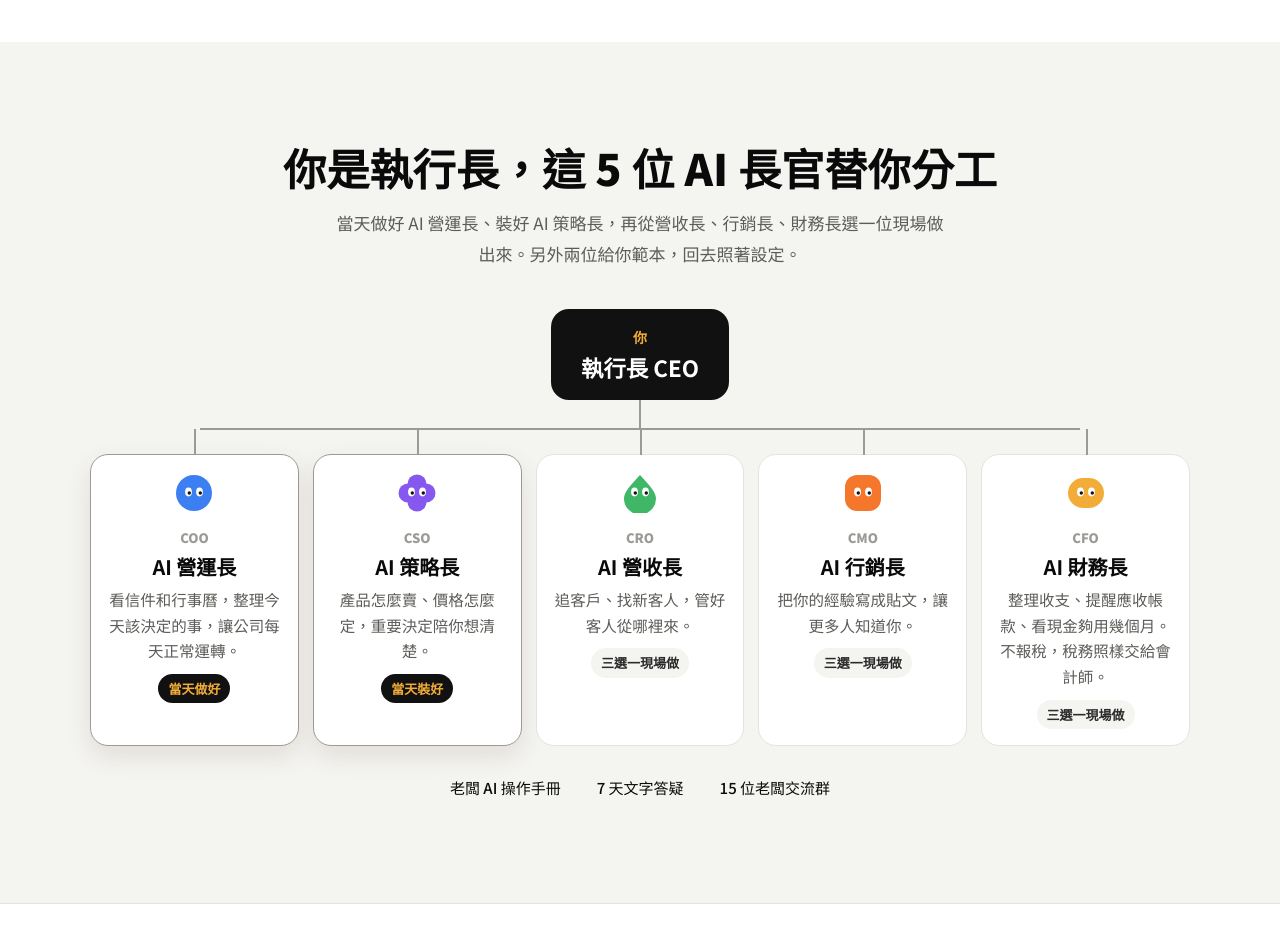
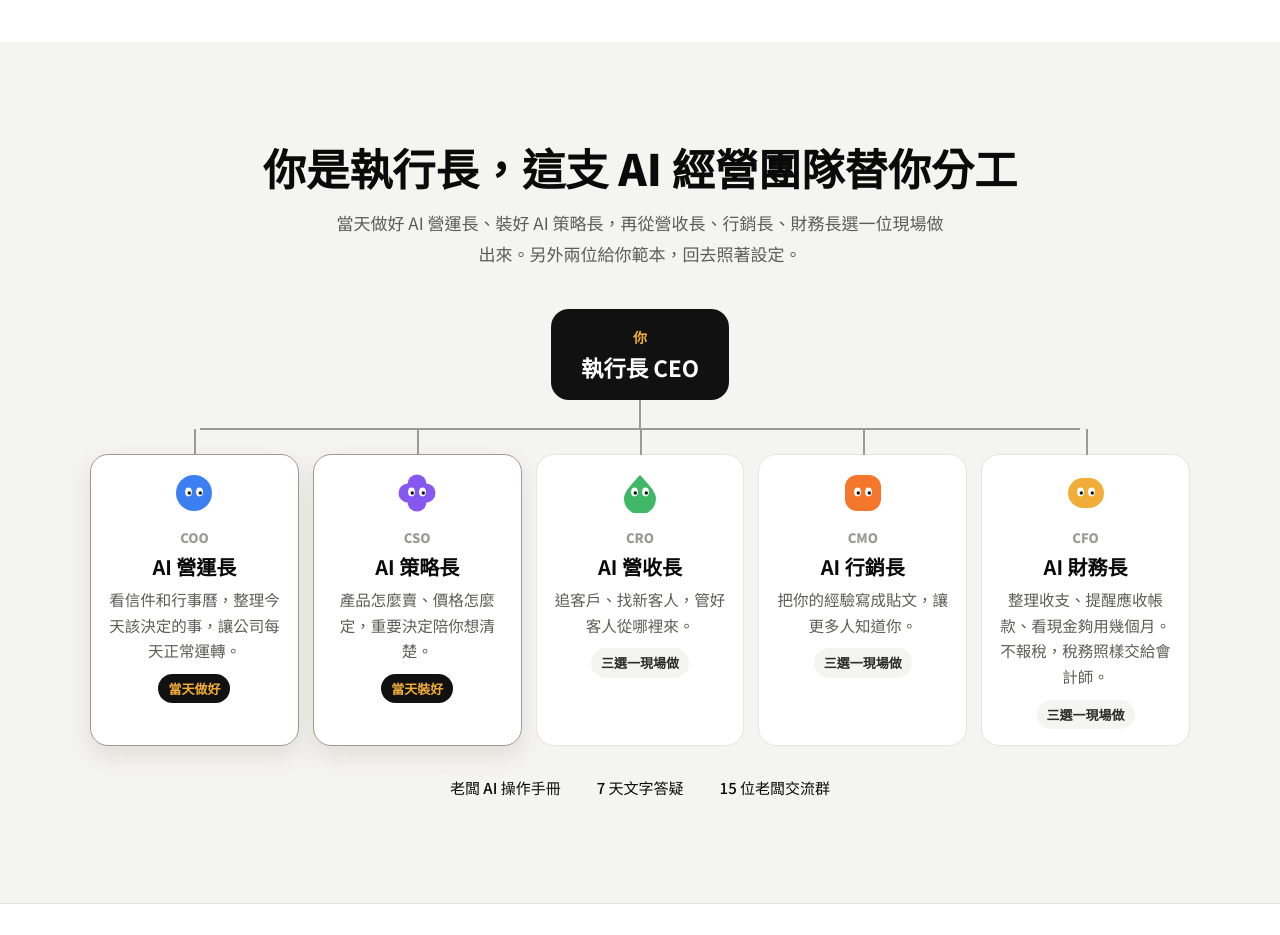
Before and after one commit to edjumptw/boss-ai, a plain HTML site: page index.html in a window 1280 px wide. Shown: the part 1780-2715 px from the top of the page. Drawn offline with Linux system fonts and the light colour scheme.

Commit message:
團隊區標題改成「這支 AI 經營團隊替你分工」，避免誤讀成五位都帶走
Co-Authored-By: Claude Opus 5.5 <noreply@anthropic.com>

```diff
--- a/index.html
+++ b/index.html
@@ -425,7 +425,7 @@ button,input,select,textarea{font:inherit;color:inherit}
 
 <section class="band band-tint center" aria-labelledby="team-title">
   <div class="wrap">
-    <h2 id="team-title">你是執行長，這 5 位 AI 長官替你分工</h2>
+    <h2 id="team-title">你是執行長，這支 AI 經營團隊替你分工</h2>
     <p class="band-lead">當天做好 AI 營運長、裝好 AI 策略長，再從營收長、行銷長、財務長選一位現場做出來。另外兩位給你範本，回去照著設定。</p>
     <div class="org">
       <div class="ceo"><span>你</span><b>執行長 CEO</b></div>
```
